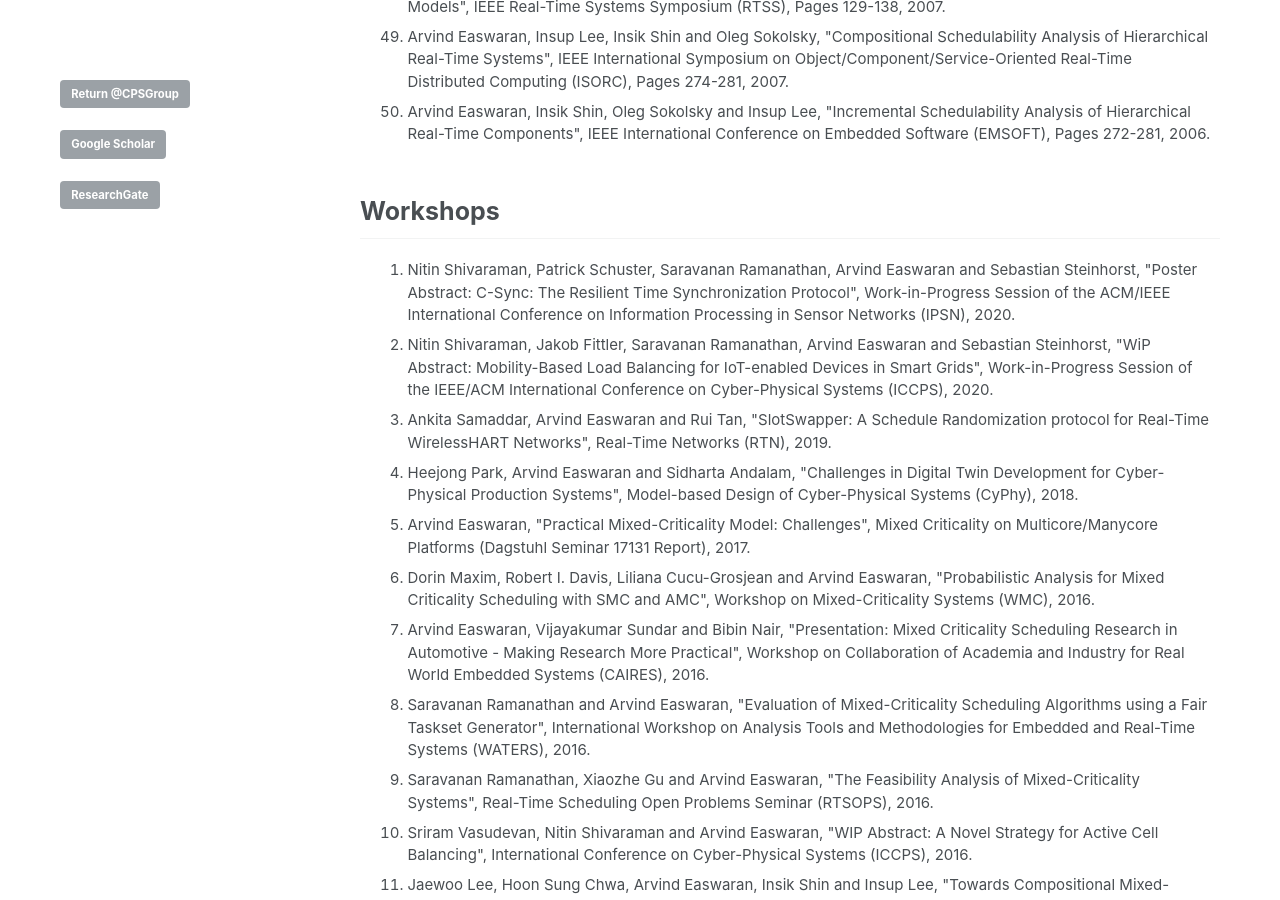
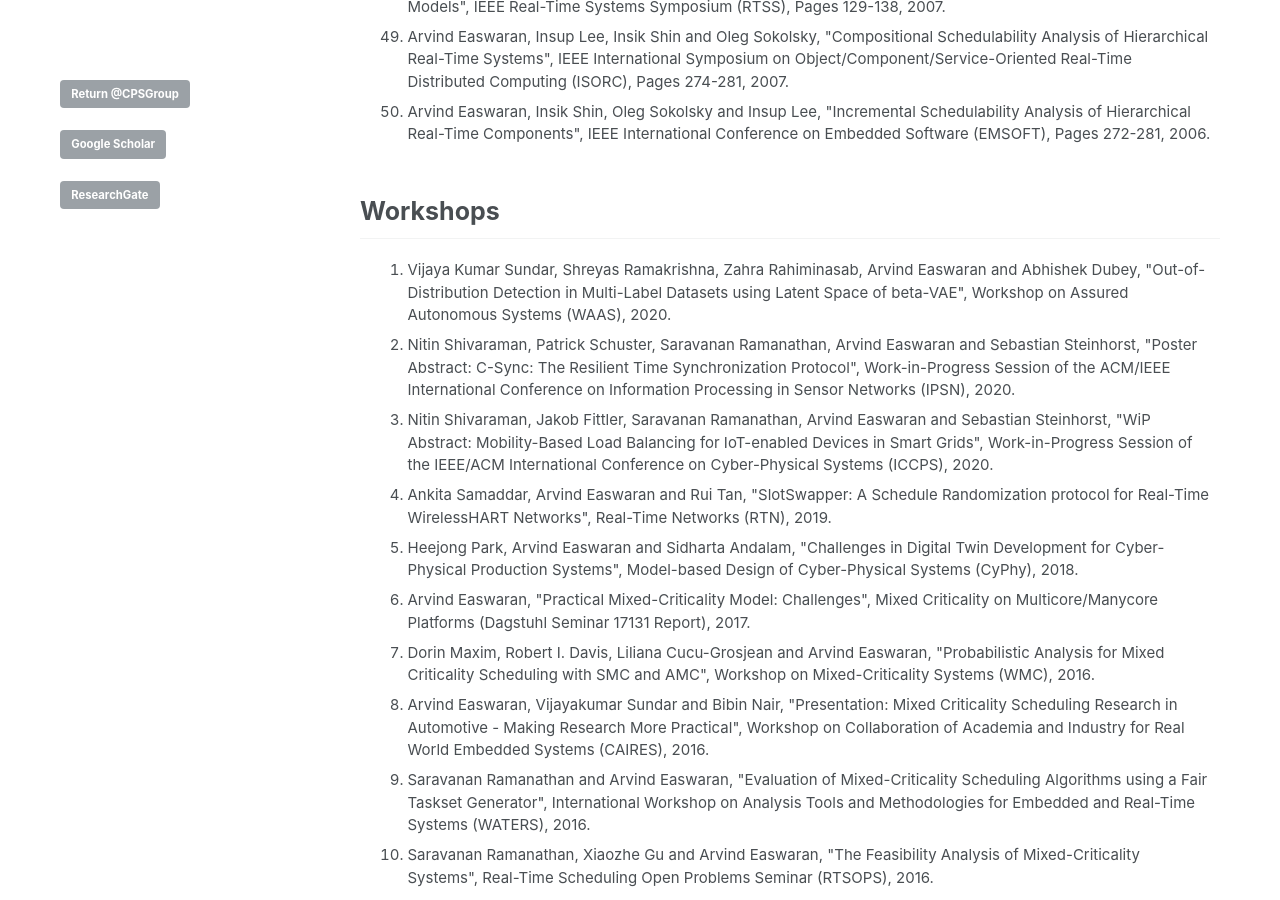
Before and after one commit to CPS-research-group/CPS-research-group.github.io, a Jekyll site: the page built from _pages/research_profile.md, in a window 1280 px wide and 900 px high, scrolled down 5154 px. Built offline with Jekyll 4.4.1, drawn with Linux system fonts in a browser that asks for light colours.

Commit message:
Updates.

```diff
--- a/_pages/research_profile.md
+++ b/_pages/research_profile.md
@@ -104,6 +104,7 @@ a.a:active {color:#0000FF; text-decoration:none;}
 
 ## Workshops
  <ol>
+		        <li class="a">Vijaya Kumar Sundar, Shreyas Ramakrishna, Zahra Rahiminasab, Arvind Easwaran and Abhishek Dubey, "Out-of-Distribution Detection in Multi-Label Datasets using Latent Space of beta-VAE", Workshop on Assured Autonomous Systems (WAAS), 2020. </li>
 		        <li class="a">Nitin Shivaraman, Patrick Schuster, Saravanan Ramanathan, Arvind Easwaran and Sebastian Steinhorst, "Poster Abstract: C-Sync: The Resilient Time Synchronization Protocol", Work-in-Progress Session of the ACM/IEEE International Conference on Information Processing in Sensor Networks (IPSN), 2020. </li>
 		        <li class="a">Nitin Shivaraman, Jakob Fittler, Saravanan Ramanathan, Arvind Easwaran and Sebastian Steinhorst, "WiP Abstract: Mobility-Based Load Balancing for IoT-enabled Devices in Smart Grids", Work-in-Progress Session of the IEEE/ACM International Conference on Cyber-Physical Systems (ICCPS), 2020. </li>
 		        <li class="a">Ankita Samaddar, Arvind Easwaran and Rui Tan, "SlotSwapper: A Schedule Randomization protocol for Real-Time WirelessHART Networks", Real-Time Networks (RTN), 2019. </li>
```
